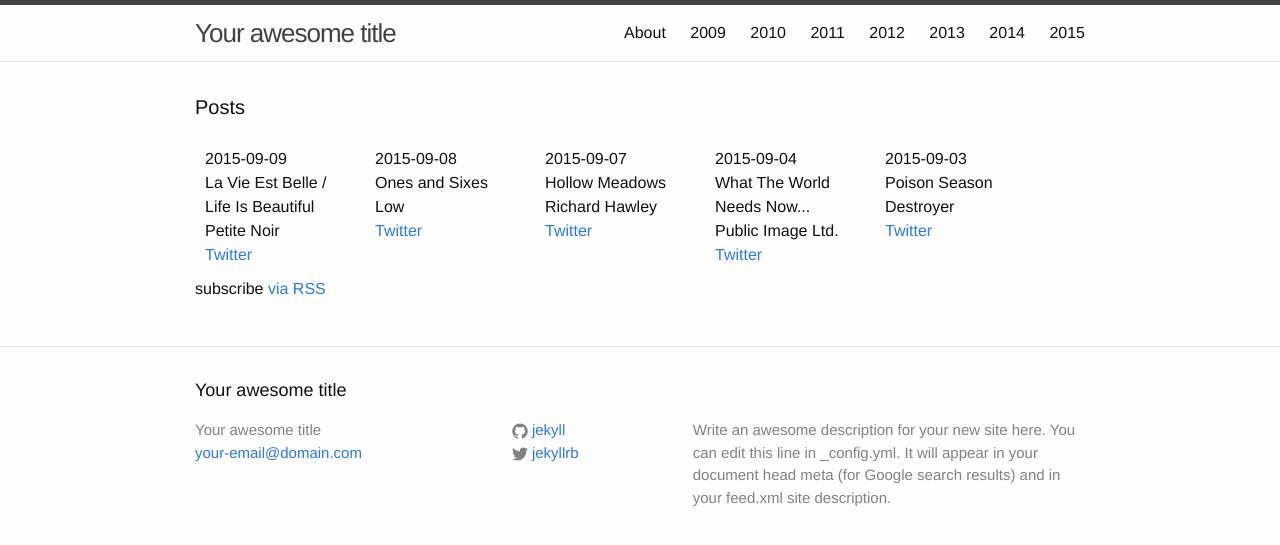
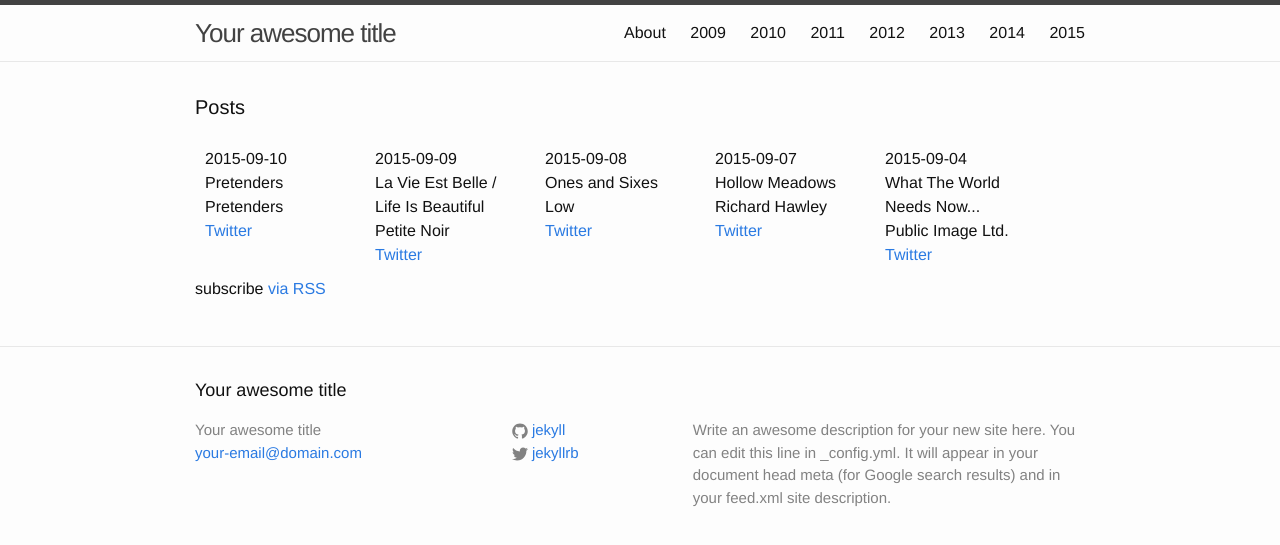
Before and after one commit to karaken12/bbc6musicaotd, a Jekyll site: the page built from site/index.html, in a window 1280 px wide. Shown: the top 545 px of the page. Built offline with Jekyll 4.4.1, drawn with Linux system fonts in a browser that asks for light colours.

Commit message:
Album for 2015-09-10.

```diff
--- a/site/_data/year/2015.yml
+++ b/site/_data/year/2015.yml
@@ -863,3 +863,8 @@
   artist: Petite Noir
   title: La Vie Est Belle / Life Is Beautiful
   twitter: https://twitter.com/BBC6Music/status/641518681214873600
+- date: 2015-09-10
+  artist: Pretenders
+  title: Pretenders
+  twitter: https://twitter.com/BBC6Music/status/641882407159918592
+  spotify-id: 4oDYsMBe7KtOu12VNMO75k
```
